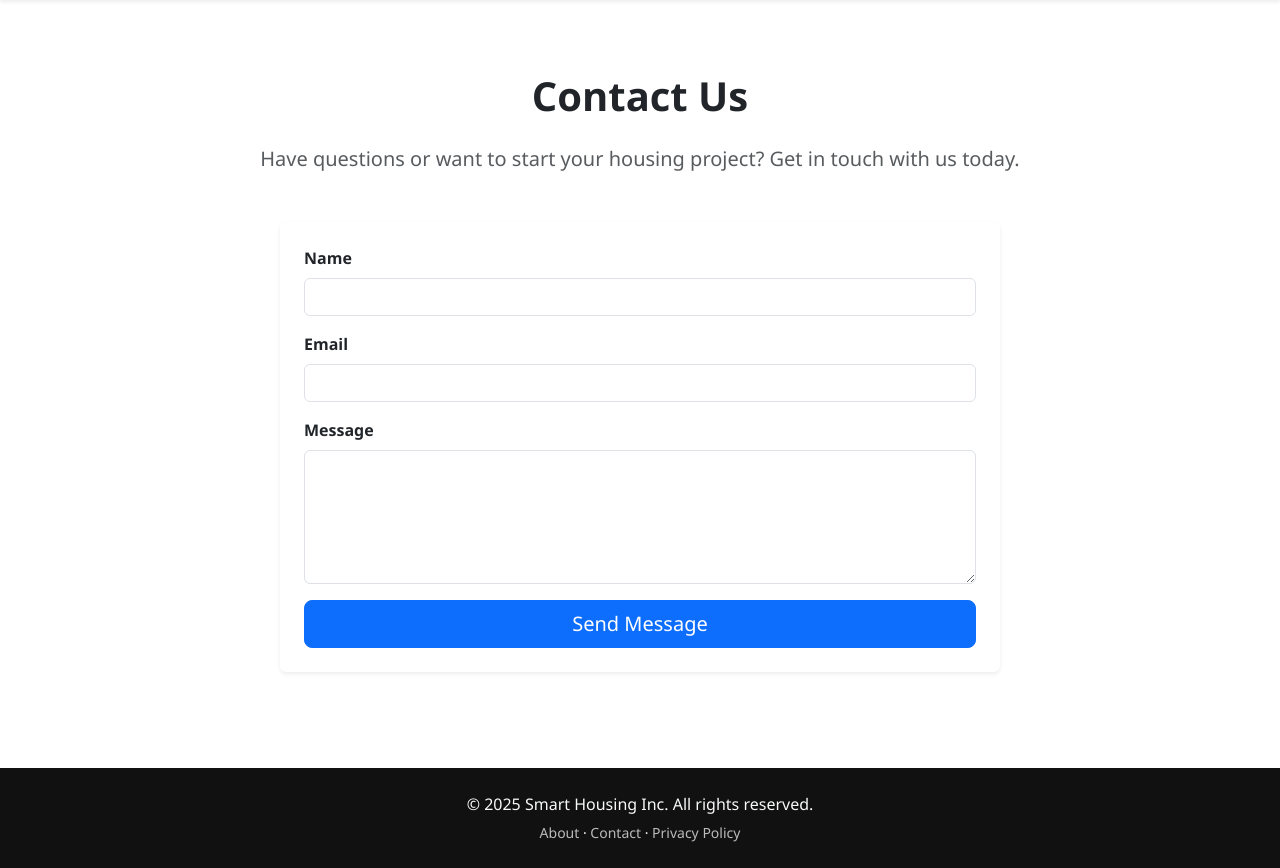
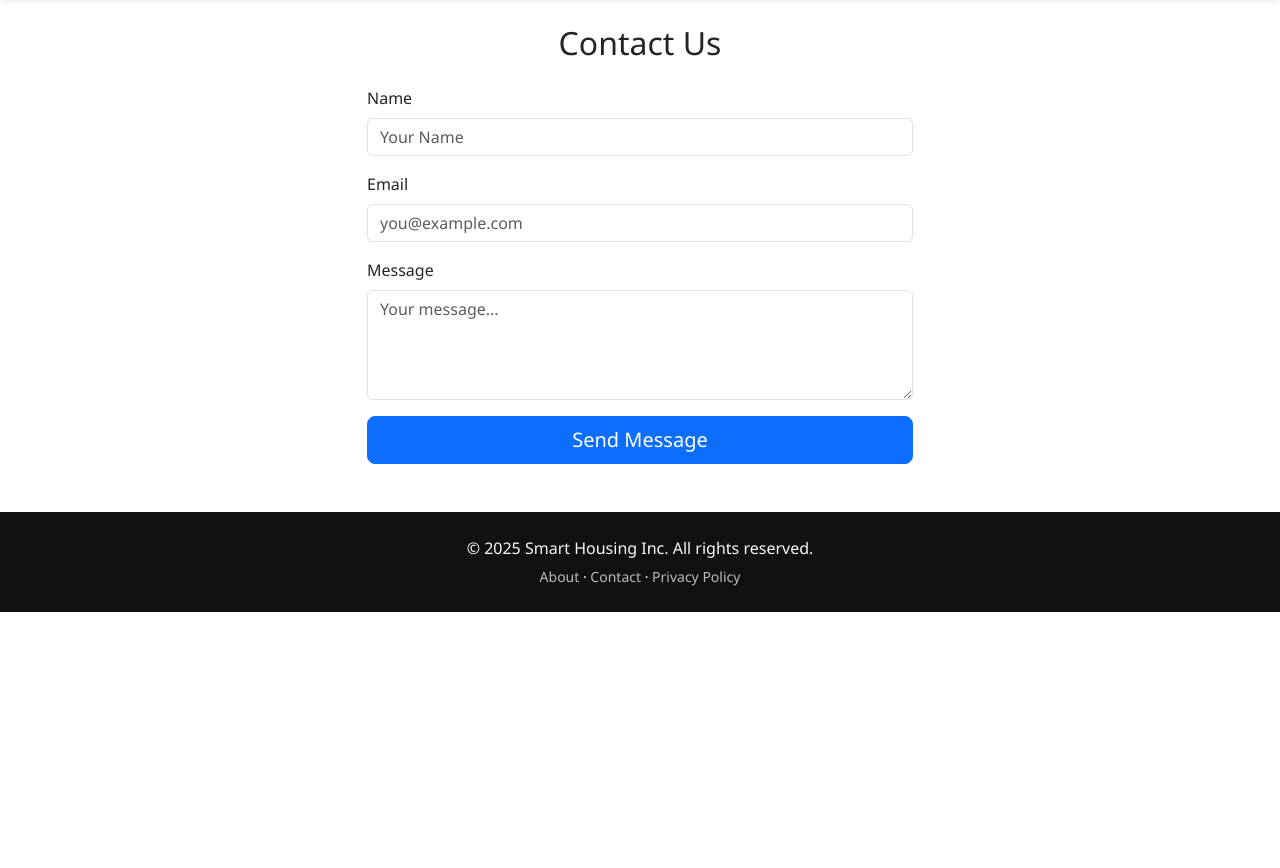
Before and after one commit to hanklokyaw/san-myanmar_site, a Flask app: page /contact in a window 1280 px wide. Shown: the part 56-924 px from the top of the page. After the commit the page ends 668 px from the top, so only its background shows below. Run offline with Flask 3, Linux system fonts and the light colour scheme; some libraries are stand-ins or nearby versions.

Commit message:
added form control to the contact page

```diff
--- a/templates/contact.html
+++ b/templates/contact.html
@@ -1,36 +1,39 @@
 {% extends "base.html" %}
-{% block title %}Contact · Smart Housing{% endblock %}
 {% block content %}
+<div class="row justify-content-center">
+  <div class="col-md-8 col-lg-6">
+    <h2 class="text-center mb-4">Contact Us</h2>
+    <form method="POST" novalidate>
+      {{ form.hidden_tag() }}
 
-<section class="py-5">
-  <div class="container">
-    <h1 class="fw-bold mb-4 text-center">Contact Us</h1>
-    <p class="lead text-center text-muted mb-5">
-      Have questions or want to start your housing project? Get in touch with us today.
-    </p>
+      <div class="mb-3">
+        {{ form.name.label(class="form-label") }}
+        {{ form.name(class="form-control", placeholder="Your Name") }}
+        {% for error in form.name.errors %}
+          <div class="text-danger small">{{ error }}</div>
+        {% endfor %}
+      </div>
 
-    <div class="row justify-content-center">
-      <div class="col-md-8">
-        <form method="post" action="{{ url_for('contact') }}" class="card shadow-sm border-0 p-4">
       <div class="mb-3">
-            <label for="name" class="form-label fw-bold">Name</label>
-            <input type="text" class="form-control" id="name" name="name" required>
+        {{ form.email.label(class="form-label") }}
+        {{ form.email(class="form-control", placeholder="you@example.com") }}
+        {% for error in form.email.errors %}
+          <div class="text-danger small">{{ error }}</div>
+        {% endfor %}
       </div>
+
       <div class="mb-3">
-            <label for="email" class="form-label fw-bold">Email</label>
-            <input type="email" class="form-control" id="email" name="email" required>
+        {{ form.message.label(class="form-label") }}
+        {{ form.message(class="form-control", rows="4", placeholder="Your message...") }}
+        {% for error in form.message.errors %}
+          <div class="text-danger small">{{ error }}</div>
+        {% endfor %}
       </div>
-          <div class="mb-3">
-            <label for="message" class="form-label fw-bold">Message</label>
-            <textarea class="form-control" id="message" name="message" rows="5" required></textarea>
-          </div>
+
       <div class="d-grid">
-            <button type="submit" class="btn btn-primary btn-lg">Send Message</button>
+        {{ form.submit(class="btn btn-primary btn-lg") }}
       </div>
     </form>
   </div>
 </div>
-  </div>
-</section>
-
 {% endblock %}
```
Lines whose indentation alone changed are shown as unchanged.
